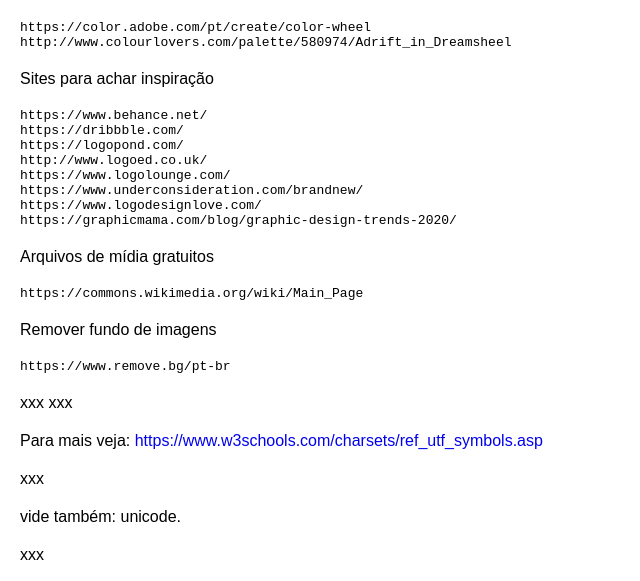
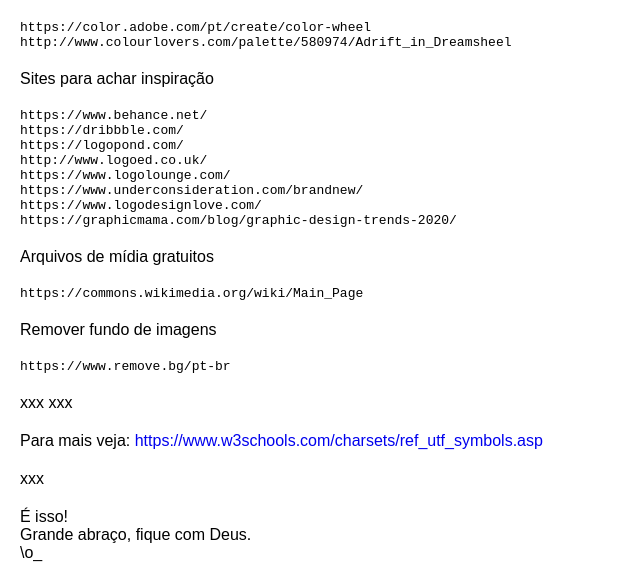
Before and after one commit to Joesynth/joesynth.github.io, a Jekyll site: the page built from _posts/2021-03-07-ui-e-ux.md, in a window 1280 px wide and 1400 px high, scrolled down 3984 px. Shown: the top 581 px of the window, without its empty margins (0-640 px from the left). Built offline with Jekyll 4.4.1, drawn with Linux system fonts in a browser that asks for light colours; some of the changed text lies outside the part shown.

Commit message:
Update 2021-03-07-ui-e-ux.md

```diff
--- a/_posts/2021-03-07-ui-e-ux.md
+++ b/_posts/2021-03-07-ui-e-ux.md
@@ -91,13 +91,9 @@
 
 xxx
 
-vide também: unicode.
-
-xxx
 
 É isso!
 Grande abraço, fique com Deus.
-
 \o_
 
 <!--
@@ -107,10 +103,5 @@
 -https://www.youtube.com/watch?v=CIGiF7ZUgLE
 -->
 
-<hr />
 
-<img class="alignnone size-full wp-image-19277" src="https://joesynth.files.wordpress.com/2021/10/aprenda_programacao.png" alt="Aprenda Programação - HTML - JS - CSS" width="640" height="360" />
-
-Veja também:
-○ <a href="https://joesynth.wordpress.com/curso-sintese-sonora/">Curso Síntese Sonora Ilustrada</a>.
 [oes: tit !]
```
